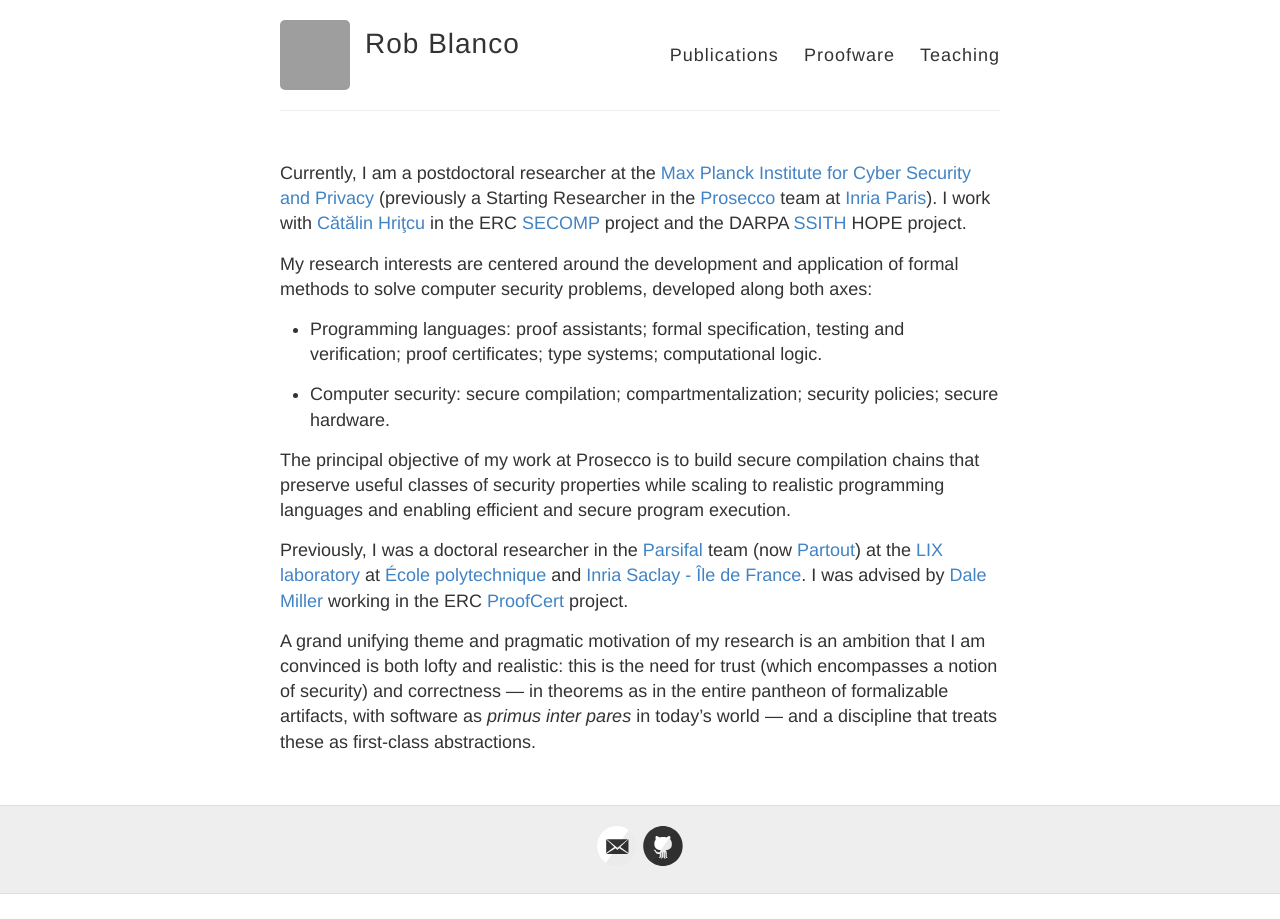
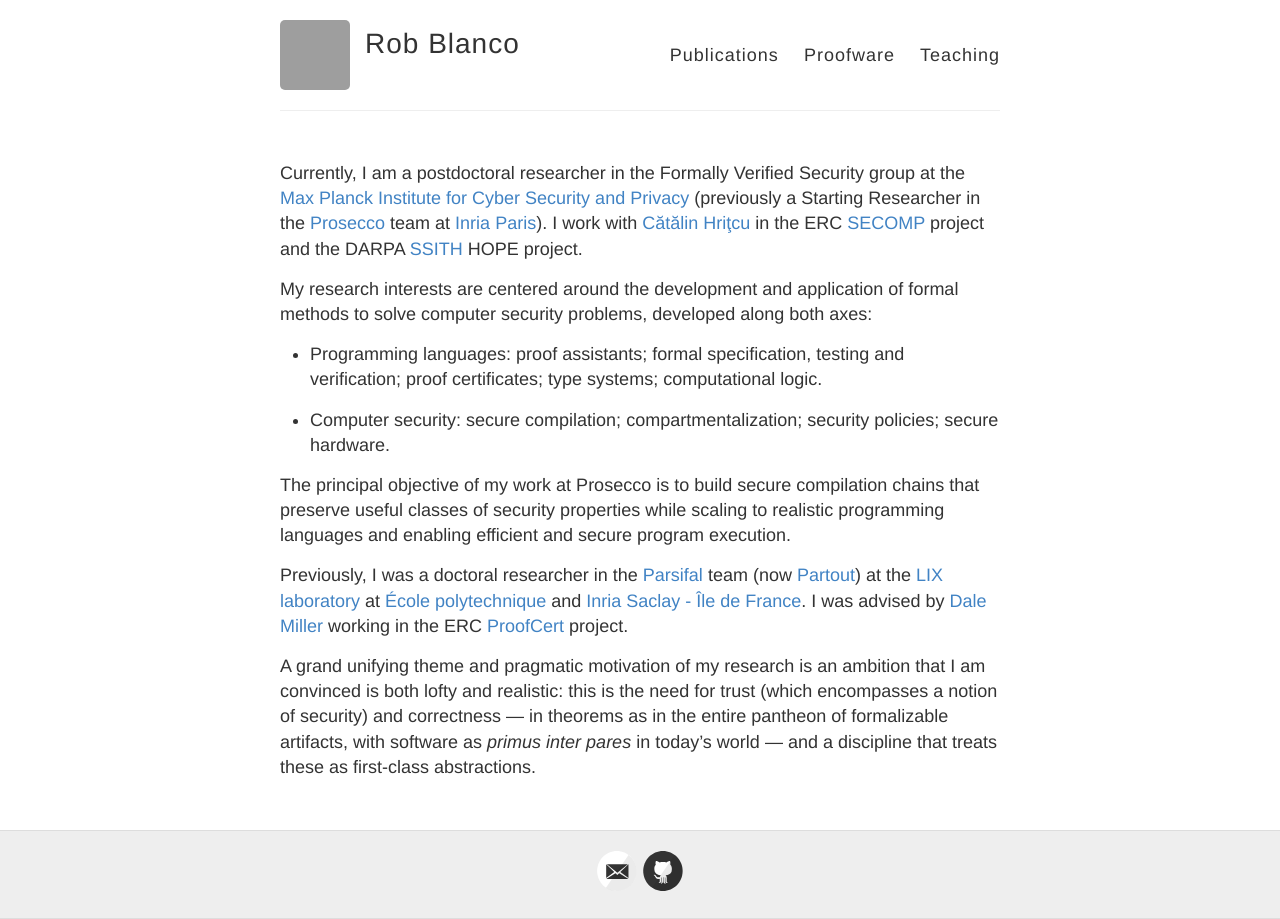
Before and after one commit to robblanco/robblanco.github.io, a Jekyll site: the page built from index.md, in a window 1280 px wide. Built offline with Jekyll 4.4.1, drawn with Linux system fonts in a browser that asks for light colours; grey boxes are pictures that could not be loaded.

Commit message:
Add MPI group name

```diff
--- a/index.md
+++ b/index.md
@@ -3,6 +3,7 @@ layout: default
 ---
 
 Currently, I am a postdoctoral researcher
+in the Formally Verified Security group
 at the [Max Planck Institute for Cyber Security and Privacy](https://www.mpi-sp.org/)
 (previously a Starting Researcher
 in the [Prosecco](http://prosecco.gforge.inria.fr/) team
```
